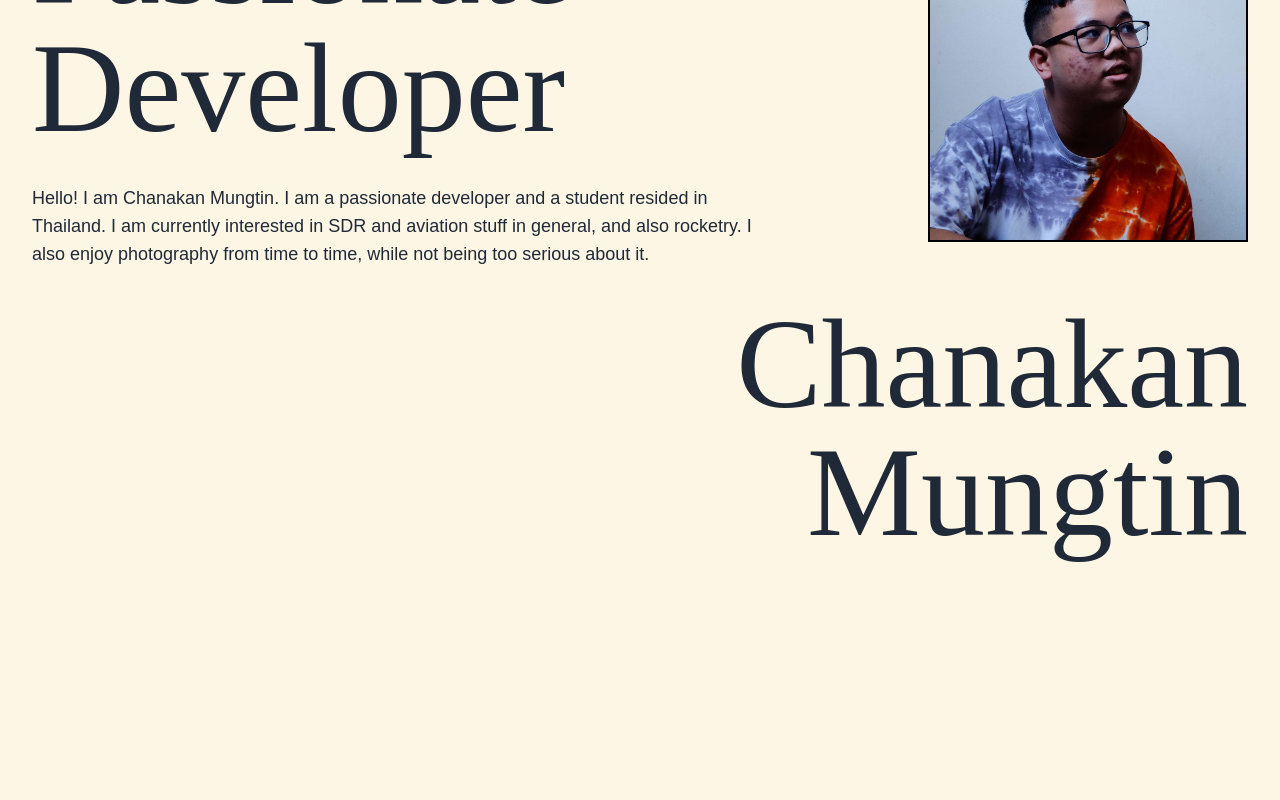
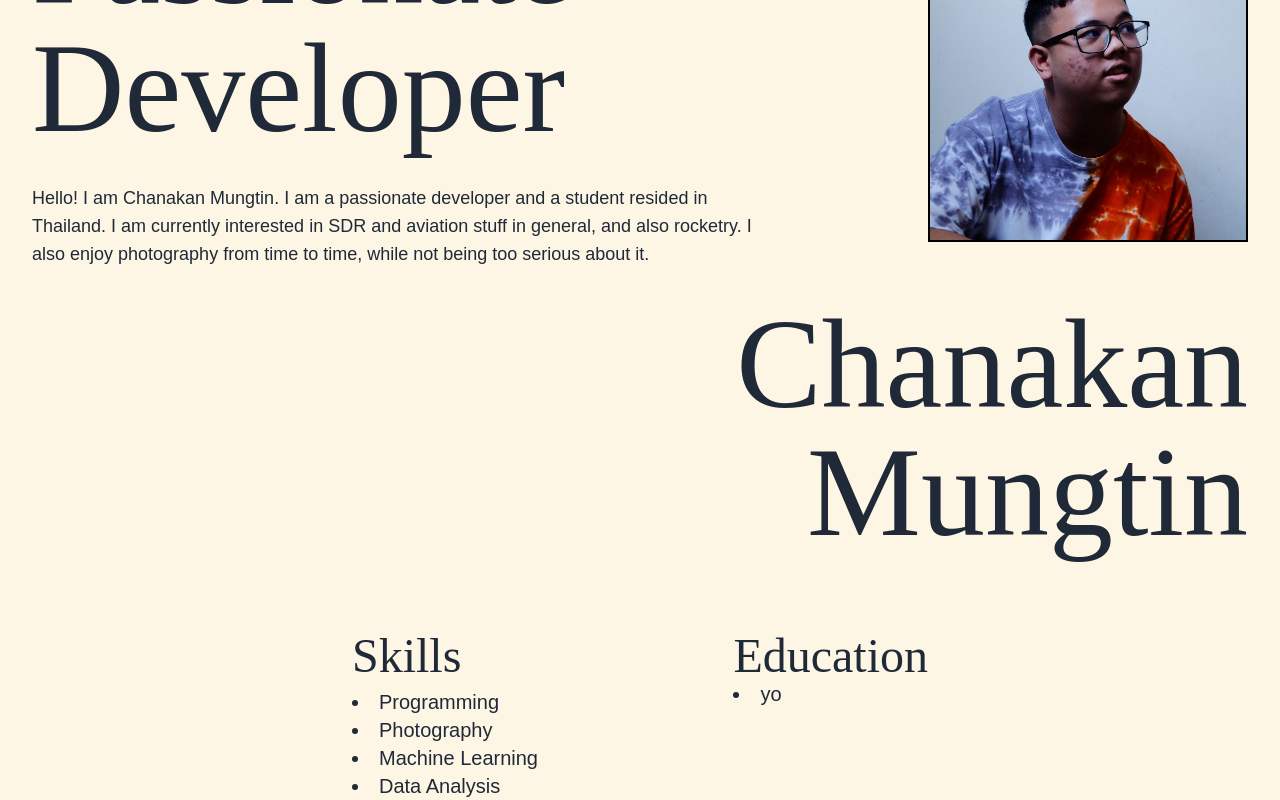
Before and after one commit to Chanakan5591/chanakan-homepage, a SvelteKit app: page / in a window 1280 px wide. Shown: the part 184-984 px from the top of the page. Before the commit the page ends 816 px from the top, so only its background shows below. Built offline with nearby package versions, Linux system fonts and the light colour scheme; a web font is replaced by a local one.

Commit message:
added more basic stuff

```diff
--- a/src/routes/+layout.svelte
+++ b/src/routes/+layout.svelte
@@ -7,7 +7,7 @@
 	<div class="fixed mix-blend-difference w-full">
 		<Header />
 	</div>
-	<div class="mx-4 pt-16 h-full">
+	<div class="mx-4 pt-16 h-screen">
 		<slot />
 	</div>
 </div>
--- a/src/routes/+page.svelte
+++ b/src/routes/+page.svelte
@@ -3,7 +3,8 @@
 	import { ArrowDown } from 'lucide-svelte';
 </script>
 
-<div class="flex flex-col text-6xl md:text-8xl lg:text-9xl gap-y-8 m-4 h-full">
+<!-- Masthead -->
+<div class="flex flex-col text-6xl md:text-8xl lg:text-9xl gap-y-8 m-4 mb-16 lg:h-full lg:mb-0">
 	<div class="flex flex-col-reverse md:flex-row justify-between items-center">
 		<div class="h-fit">
 			<h1 class="title">Passionate</h1>
@@ -24,10 +25,27 @@
 		/>
 	</div>
 
-	<div class="items-end flex flex-col-reverse md:flex-col">
-		<div class="flex items-end flex-col">
-			<h1 class="title">Chanakan</h1>
-			<h1 class="title">Mungtin</h1>
-		</div>
+	<div class="flex items-end flex-col">
+		<h1 class="title">Chanakan</h1>
+		<h1 class="title">Mungtin</h1>
 	</div>
 </div>
+
+<!-- new -->
+<div class="flex flex-col md:flex-row justify-center md:justify-between max-w-xl mx-auto">
+	<div class="flex flex-col">
+		<h1 class="text-5xl title mb-2">Skills</h1>
+		<ul class="text-xl list-disc list-inside">
+			<li>Programming</li>
+			<li>Photography</li>
+			<li>Machine Learning</li>
+			<li>Data Analysis</li>
+		</ul>
+	</div>
+	<div class="flex flex-col self-end md:self-start mt-4 md:mt-0">
+		<h1 class="text-5xl title">Education</h1>
+		<ul class="text-xl list-disc list-inside">
+			<li>yo</li>
+		</ul>
+	</div>
+</div>
```
